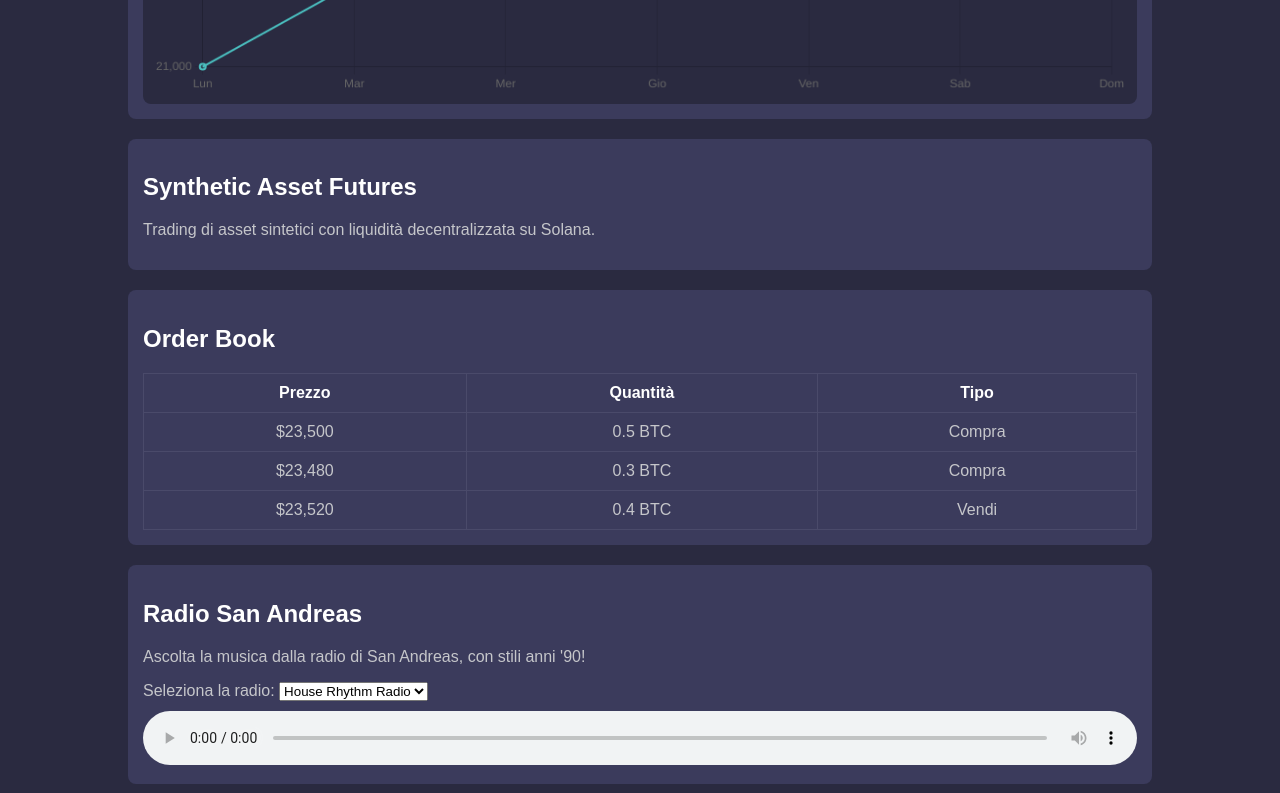
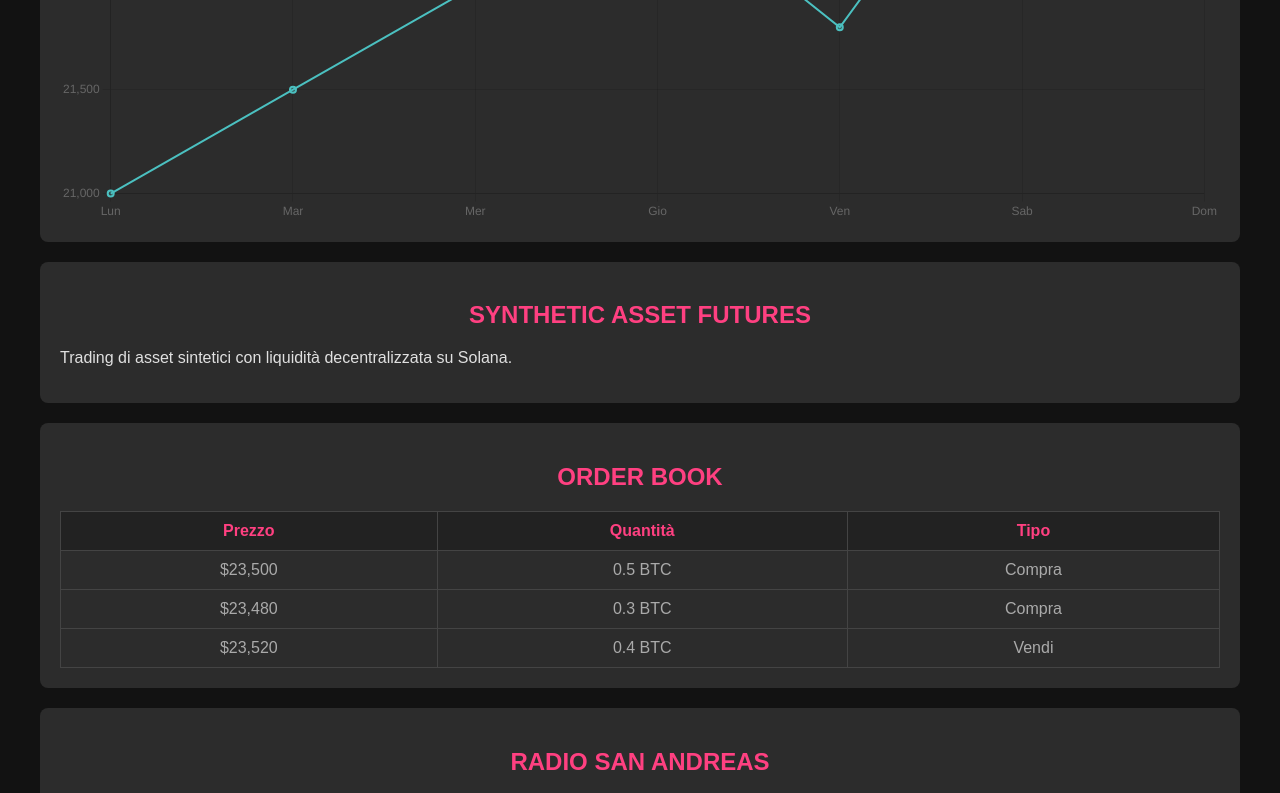
Before and after one commit to Scalpo369/Trading-Dashboard, a plain HTML site: page index.html in a window 1280 px wide. Shown: the part 800-1593 px from the top of the page. Drawn offline with nearby package versions, Linux system fonts and the light colour scheme.

Commit message:
Update styles.css

```diff
--- a/styles.css
+++ b/styles.css
@@ -1,59 +1,55 @@
-/* Stile di base del sito */
 body {
+    background-color: #121212;
+    color: #e0e0e0;
     font-family: 'Arial', sans-serif;
-    background-color: #2a2a40;
-    color: #c5c6ca;
     margin: 0;
     padding: 0;
 }
 
-/* Stile della Dashboard */
 .dashboard {
-    width: 80%;
+    max-width: 1200px;
     margin: 0 auto;
     padding: 20px;
 }
 
-h1 {
+h1, h2 {
+    color: #ff4081;
+    font-size: 2rem;
     text-align: center;
-    color: #f1f1f1;
+    text-transform: uppercase;
 }
 
-/* Sezione di ciascun blocco */
-.section {
-    background-color: #3b3b5c;
-    border-radius: 8px;
-    padding: 15px;
-    margin-bottom: 20px;
+h2 {
+    font-size: 1.5rem;
 }
 
-.section h2 {
-    color: #ffffff;
+.section {
+    background-color: #2c2c2c;
+    padding: 20px;
+    margin-bottom: 20px;
+    border-radius: 8px;
 }
 
-/* Sezione Leverage */
-.leverage label {
-    color: #c5c6ca;
+.section input[type="range"] {
+    width: 100%;
 }
 
-#leverageSlider {
+#radioSelect {
     width: 100%;
-    margin: 10px 0;
+    padding: 10px;
+    background-color: #333;
+    color: #fff;
+    border: none;
+    border-radius: 5px;
 }
 
-#leverageValue {
-    font-weight: bold;
-    color: #c5c6ca;
+audio {
+    width: 100%;
+    margin-top: 15px;
+    border-radius: 8px;
+    background-color: #333;
 }
 
-/* Sezione Grafico */
-.section.chart canvas {
-    background-color: #2a2a40;
-    border-radius: 8px;
-    padding: 10px;
-}
-
-/* Sezione Order Book */
 .order-table {
     width: 100%;
     border-collapse: collapse;
@@ -62,51 +58,31 @@ h1 {
 .order-table th, .order-table td {
     padding: 10px;
     text-align: center;
-    border: 1px solid #4a4a6a;
+    border: 1px solid #444;
 }
 
 .order-table th {
-    background-color: #3b3b5c;
-    color: #ffffff;
+    background-color: #222;
+    color: #ff4081;
 }
 
 .order-table td {
-    color: #c5c6ca;
+    color: #aaa;
 }
 
-/* Sezione Trading Bot */
-.trading-bot button {
-    background-color: #4CAF50;
-    color: white;
+input[type="range"] {
+    margin: 20px 0;
+}
+
+button {
+    background-color: #ff4081;
     border: none;
     padding: 10px 20px;
+    color: #fff;
     cursor: pointer;
-    margin: 5px;
     border-radius: 5px;
 }
 
-.trading-bot button:hover {
-    background-color: #45a049;
+button:hover {
+    background-color: #ff80ab;
 }
-
-.trading-bot button:active {
-    background-color: #3e8e41;
-}
-
-/* Sezione Radio */
-.radio {
-    background-color: #3b3b5c;
-    border-radius: 8px;
-    padding: 15px;
-    margin-bottom: 20px;
-}
-
-.radio h2 {
-    color: #ffffff;
-}
-
-.radio audio {
-    width: 100%;
-    margin-top: 10px;
-    border-radius: 5px;
-}
```
